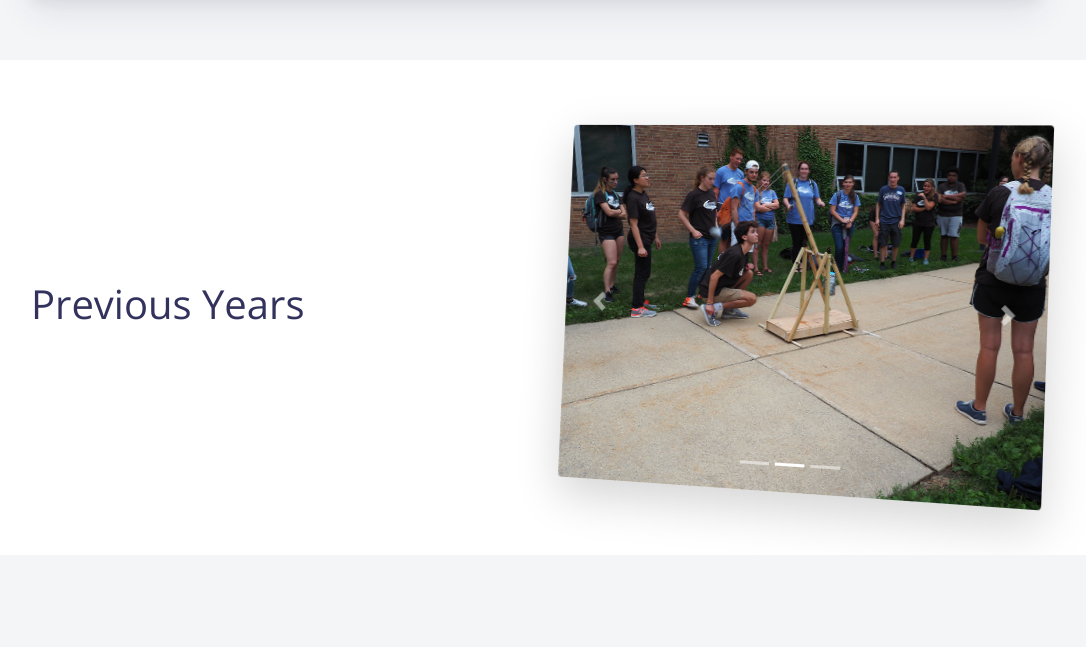
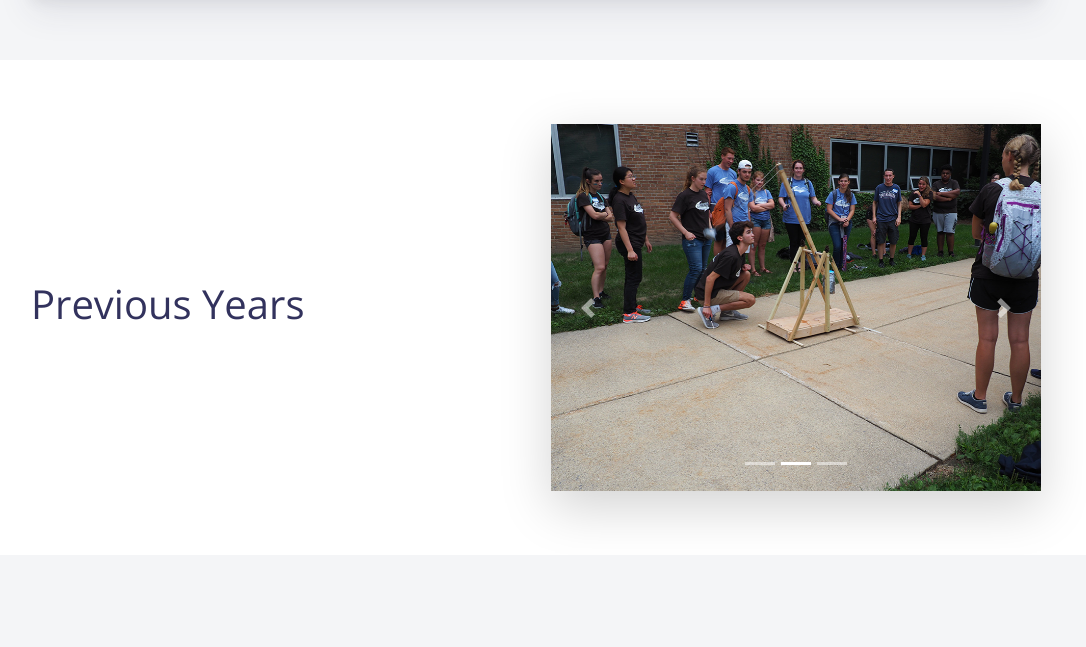
Before and after one commit to msuleadershipadvantage/msuleadershipadvantage.github.io, a website: page about.html in a window 1280 px wide. Shown: the part 1220-1867 px from the top of the page, without its empty margins (104-1190 px from the left). Drawn offline with nearby package versions, Linux system fonts and the light colour scheme.

Commit message:
updated Previous Years carousel size + shape

```diff
--- a/about.html
+++ b/about.html
@@ -263,7 +263,7 @@
                         <h1>Previous Years</h1>
                     </div>
                     <div class="col-lg-6 mb-lg-auto">
-                        <div class="rounded shadow-lg overflow-hidden transform-perspective-right">
+                        <div class="shadow-lg overflow-hidden">
                             <div id="carousel_example" class="carousel slide" data-ride="carousel">
                                 <ol class="carousel-indicators">
                                     <li data-target="#carousel_example" data-slide-to="0" class="active"></li>
```
